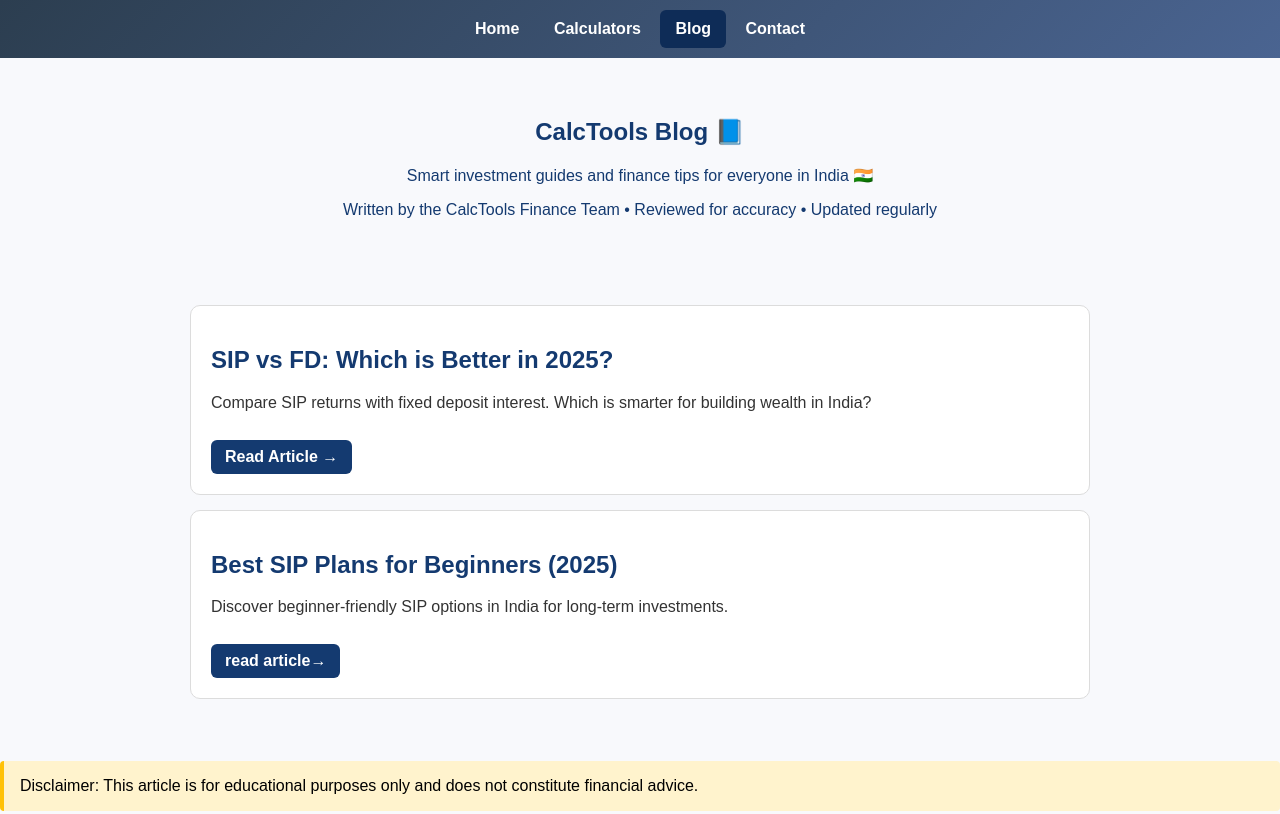
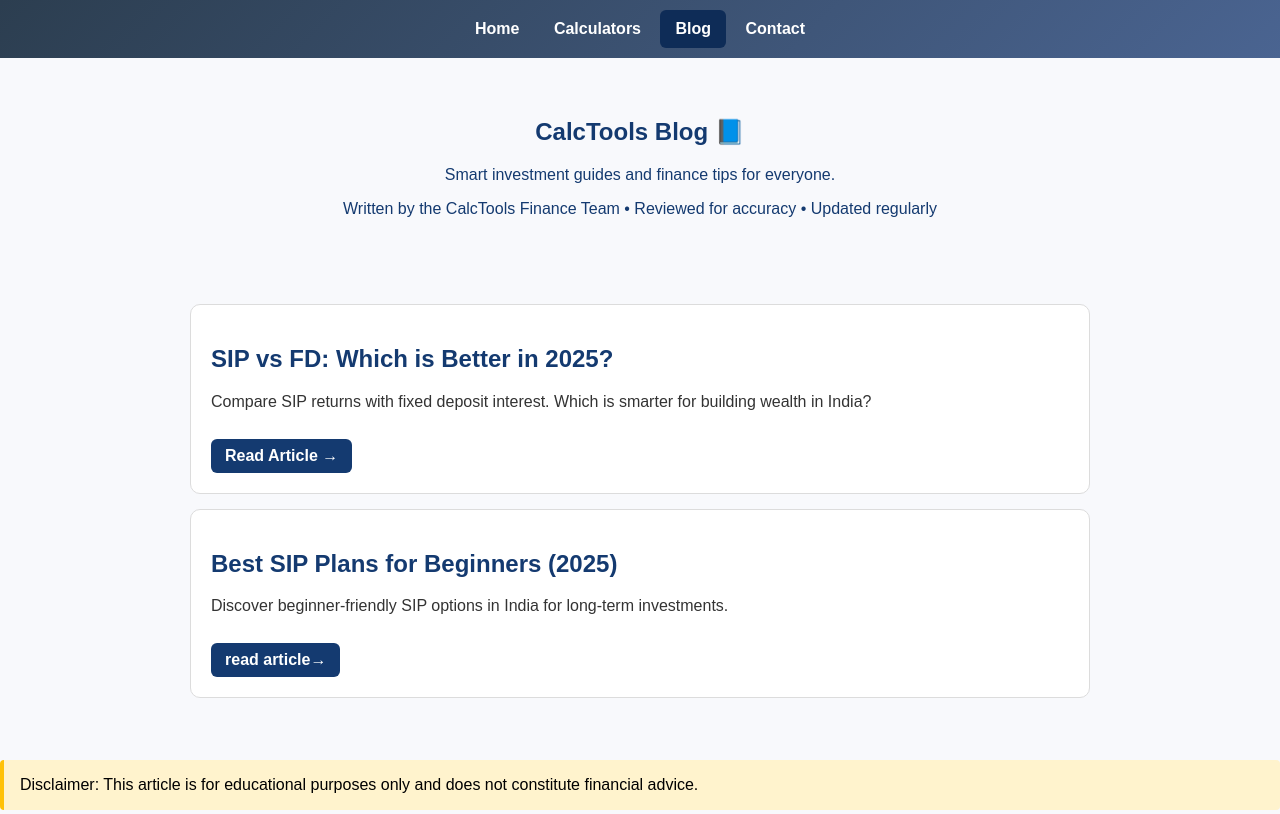
Before and after one commit to vansh9676/calctools, a plain HTML site: page blog/index.html in a window 1280 px wide. Shown: the top 814 px of the page. Drawn offline with Linux system fonts and the light colour scheme.

Commit message:
Update index.html

```diff
--- a/blog/index.html
+++ b/blog/index.html
@@ -29,7 +29,7 @@
 <!-- Hero Section -->
 <section class="blog-hero">
   <h1>CalcTools Blog 📘</h1>
-  <p>Smart investment guides and finance tips for everyone in India 🇮🇳</p>
+  <p>Smart investment guides and finance tips for everyone.</p>
   <p class="author-info">
   Written by the CalcTools Finance Team • Reviewed for accuracy • Updated regularly
 </p>
```
